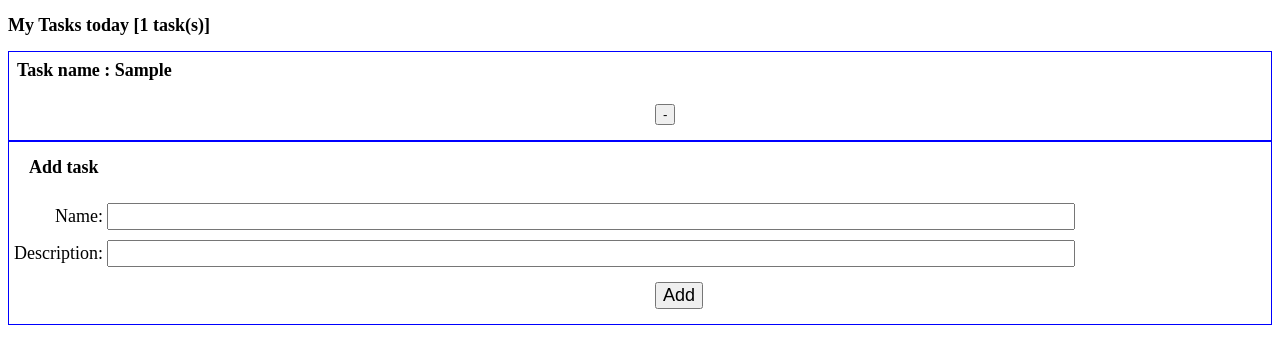
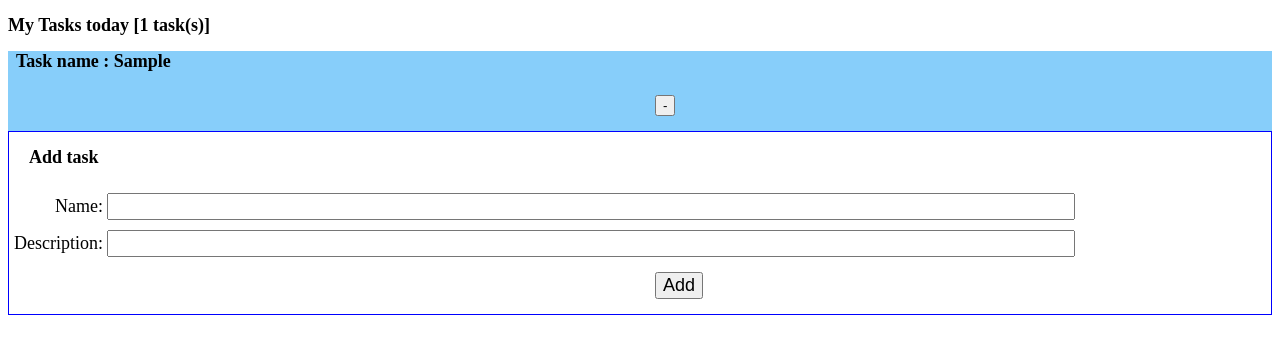
Before and after one commit to samartka/learn_angular, an Angular app: page / in a window 1280 px wide. Both pictures are taken after typing "Sample", "Sample" into the empty fields and a click on the button "Add". Shown: the top 364 px of the page. Built offline with nearby package versions, Linux system fonts and the light colour scheme.

Commit message:
chapter 22 Honework 2

```diff
--- a/src/app/app.component.html
+++ b/src/app/app.component.html
@@ -11,5 +11,5 @@
     <!-- <app-navbar></app-navbar>
     <app-topbanner></app-topbanner>
     <app-categorymenu></app-categorymenu> -->
-    <app-todolist></app-todolist>
+    <app-todolist #todoList></app-todolist>
 </div>
--- a/src/app/app.component.ts
+++ b/src/app/app.component.ts
@@ -1,10 +1,17 @@
-import { Component } from '@angular/core';
+import { Component, OnInit, ViewChild } from '@angular/core';
+import {ToDoListComponent} from './todolist/todolist.component'
 
 @Component({
   selector: 'app-root',
   templateUrl: './app.component.html',
   styleUrls: ['./app.component.css']
 })
-export class AppComponent {
-  title = 'learn-angular';
+
+export class AppComponent implements OnInit {
+  @ViewChild('todoList', {static:true})
+  todoList:ToDoListComponent;
+
+  ngOnInit() :void {}
+
+  constructor() {}
 }
--- a/src/app/app.module.ts
+++ b/src/app/app.module.ts
@@ -14,11 +14,12 @@ import { TopBannerComponent } from './topbanner/topbanner.component';
 import { CategoryMenuComponent} from './categorymenu/categorymenu.component';
 import { ToDoListComponent} from './todolist/todolist.component';
 import { TaskComponent } from './task/task.component';
+import { TaskinfoComponent } from './taskinfo/taskinfo.component';
 
 
 @NgModule({
   declarations: [
-    AppComponent, HomeComponent, CountingComponent, Lab4Component, NavBarComponent,SearchBarComponent,TopBannerComponent,CategoryMenuComponent,ToDoListComponent, TaskComponent
+    AppComponent, HomeComponent, CountingComponent, Lab4Component, NavBarComponent,SearchBarComponent,TopBannerComponent,CategoryMenuComponent,ToDoListComponent, TaskComponent, TaskinfoComponent
   ],
   imports: [
     BrowserModule, FormsModule
--- a/src/app/task/task.component.css
+++ b/src/app/task/task.component.css
@@ -7,6 +7,26 @@
     transform: translate(-50%, -50%); */
   }
 
+  div{
+      background: lightskyblue;
+  }
+
   h4{
       margin: 8px;
   }
+
+  .box {
+    width: 200px;
+    display: inline-block ;
+    border: 1px solid gray;
+    text-align : center;
+    background : beige;
+    }
+
+    .selected {
+    background : lightgrey;
+    }
+
+    .showinfo{
+        background: none;
+    }
--- a/src/app/task/task.component.html
+++ b/src/app/task/task.component.html
@@ -1,4 +1,8 @@
-<div style="border: 1px solid blue;">
-   <h4>Task name : {{ task.name }}</h4>
+<div (click)="select()" [class.selected] = "isSelected" >
+   <h4 >Task name : {{ task.name }}</h4>
    <button class="center" (click)="removetask()">-</button>
 </div>
+<div class="showinfo" *ngIf="isSelected">
+    <app-taskinfo [showtaskdesc]="taskDesc" [showtaskname]="taskName"></app-taskinfo>
+
+</div>
--- a/src/app/task/task.component.ts
+++ b/src/app/task/task.component.ts
@@ -12,14 +12,26 @@ export class TaskComponent implements OnInit {
   @Input()  taskindex:number;
 
   @Output() OnRemovetask: EventEmitter<number>=new EventEmitter();
+  @Output() OnSelected: EventEmitter<TaskComponent>=new EventEmitter();
 
+  isSelected:boolean;
+  taskName:string;
+  taskDesc:string;
   constructor() { }
 
   ngOnInit() {
+    this.taskName = this.task.name;
+    this.taskDesc = this.task.description;
   }
 
   removetask(){
     this.OnRemovetask.emit(this.taskindex);
     // this.tasks.splice(i,1)
   }
+
+  select(){
+    this.OnSelected.emit(this);
+  }
+
+
 }
--- /dev/null
+++ b/src/app/taskinfo/taskinfo.component.css
@@ -0,0 +1,5 @@
+div{
+    margin: 0px;
+    width: 75vw;
+    background: turquoise;
+}
--- /dev/null
+++ b/src/app/taskinfo/taskinfo.component.html
@@ -0,0 +1,5 @@
+<div style="margin-left: 25px; border: 1px solid gray;">
+    <h5 style="margin-top: 5px; margin-left: 15px; margin-bottom: 10px;"> Task : {{showtaskname}}</h5>
+    <p style="margin-top: 5px; margin-left: 15px; margin-bottom: 10px;">Description : {{ showtaskdesc }}</p>
+
+</div>
--- /dev/null
+++ b/src/app/taskinfo/taskinfo.component.ts
@@ -0,0 +1,22 @@
+import { Component, OnInit, Input } from '@angular/core';
+import {Task} from '../task'
+
+@Component({
+  selector: 'app-taskinfo',
+  templateUrl: './taskinfo.component.html',
+  styleUrls: ['./taskinfo.component.css']
+})
+export class TaskinfoComponent implements OnInit {
+  @Input() showtaskname:string;
+  @Input() showtaskdesc:string;
+
+  constructor() {
+
+   }
+
+  ngOnInit(): void {
+
+
+  }
+
+}
--- a/src/app/todolist/todolist.component.html
+++ b/src/app/todolist/todolist.component.html
@@ -8,6 +8,7 @@
                 [task]="t"
                 [taskindex]="i"
                 (OnRemovetask)="removetask($event)"
+                (OnSelected)="selectedTask($event)"
             ></app-task>
 
         </div>
@@ -23,4 +24,5 @@
         </div>
 
     </div>
+
 </div>
--- a/src/app/todolist/todolist.component.ts
+++ b/src/app/todolist/todolist.component.ts
@@ -1,5 +1,6 @@
-import { Component, OnInit , Input } from '@angular/core';
+import { Component, OnInit , Input ,ViewChild,ViewChildren,QueryList, Output} from '@angular/core';
 import {Task} from '../task'
+import{TaskComponent} from '../task/task.component'
 
 @Component({
     selector:'app-todolist',
@@ -10,9 +11,11 @@ import {Task} from '../task'
 
 export class ToDoListComponent implements OnInit{
     @Input()    tasks:Task[];
+    @ViewChildren(TaskComponent) taskItems: QueryList<TaskComponent>;
 
     addtask:string;
     adddescription:string;
+
 
     constructor(){
         this.tasks =[];
@@ -30,5 +33,21 @@ export class ToDoListComponent implements OnInit{
     removetask(i){
         this.tasks.splice(i,1)
     }
+
     ngOnInit() {}
+
+
+
+    selectedTask(taskComponent:TaskComponent){
+
+
+        this.taskItems.forEach(p=>{
+            p.isSelected = false;
+        });
+        taskComponent.isSelected = true;
+
+
+    }
+
+
 }
```
